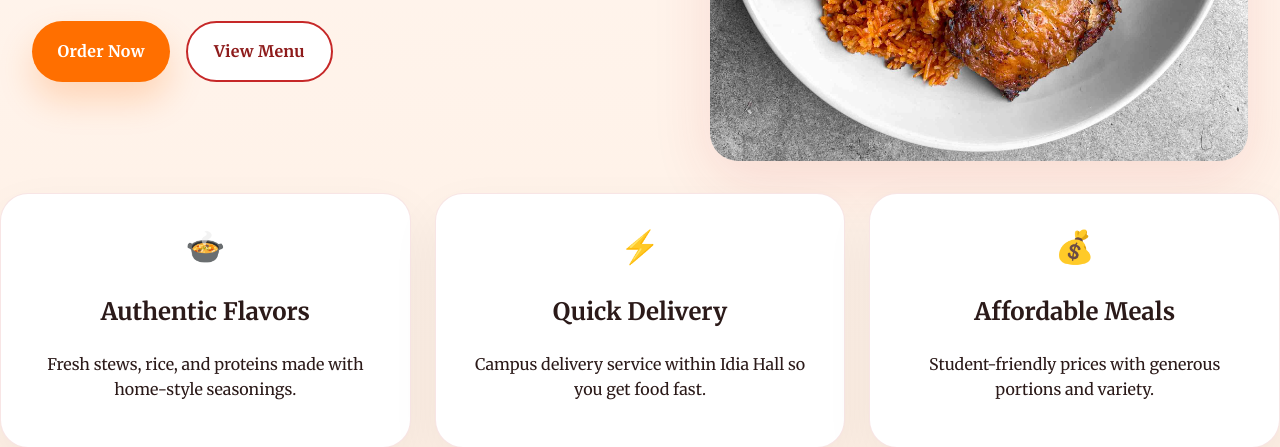
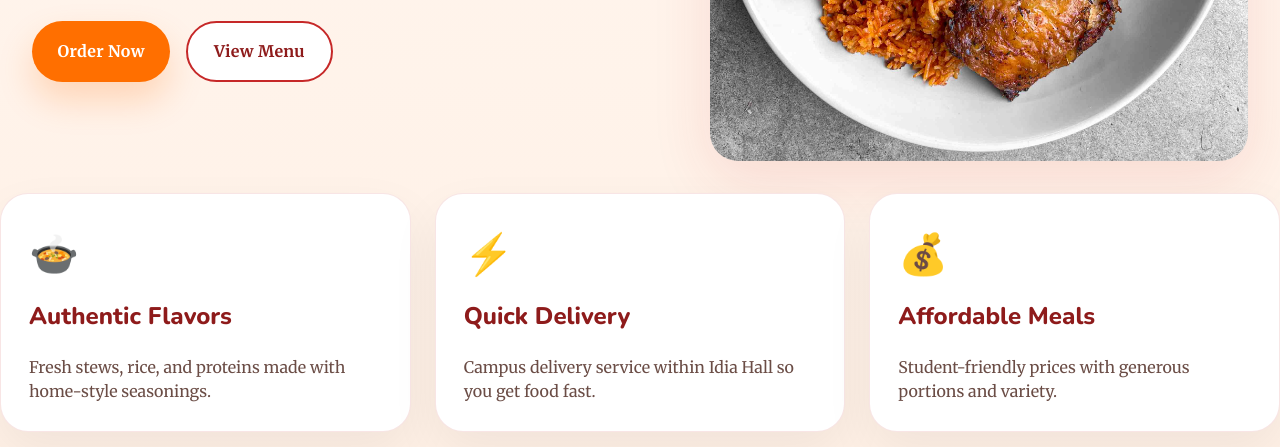
Before and after one commit to GhostAssa/five-loaves-two-fish-site, a plain HTML site: page index.html in a window 1280 px wide. Shown: the part 533-980 px from the top of the page. Drawn offline with nearby package versions, Linux system fonts and the light colour scheme.

Commit message:
Improve highlights section typography - left-aligned text, better spacing, larger icons, and improved visual hierarchy

```diff
--- a/styles.css
+++ b/styles.css
@@ -216,12 +216,33 @@ h1 {
 }
 
 .highlights article {
-  text-align: center;
+  text-align: left;
+  display: flex;
+  flex-direction: column;
+  align-items: flex-start;
+  gap: 1rem;
 }
 
-.icon {
-  font-size: 2rem;
-  margin-bottom: 0.85rem;
+.highlights article .icon {
+  font-size: 2.5rem;
+  margin-bottom: 0;
+  align-self: flex-start;
+}
+
+.highlights article h2 {
+  font-family: 'Nunito', sans-serif;
+  font-size: clamp(1.2rem, 3vw, 1.5rem);
+  font-weight: 800;
+  color: var(--accent-dark);
+  margin: 0 0 0.5rem 0;
+  line-height: 1.2;
+}
+
+.highlights article p {
+  color: var(--muted);
+  font-size: clamp(0.9rem, 2vw, 1rem);
+  line-height: 1.5;
+  margin: 0;
 }
 
 .menu-card,
@@ -635,6 +656,15 @@ select {
 
   .highlights {
     gap: clamp(0.75rem, 2vw, 1rem);
+  }
+
+  .highlights article {
+    text-align: center;
+    align-items: center;
+  }
+
+  .highlights article .icon {
+    align-self: center;
   }
 
   .hero-copy {
```
